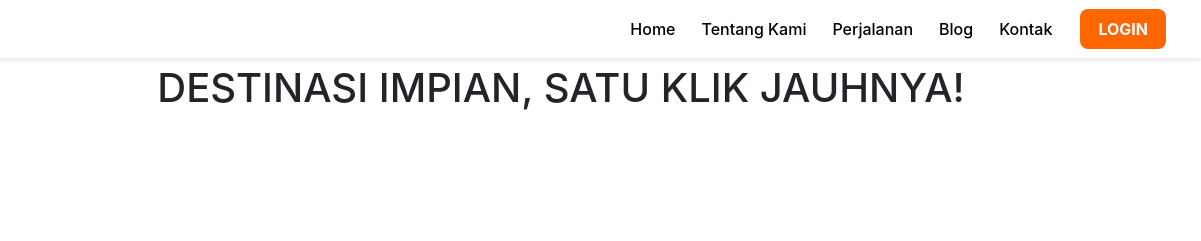
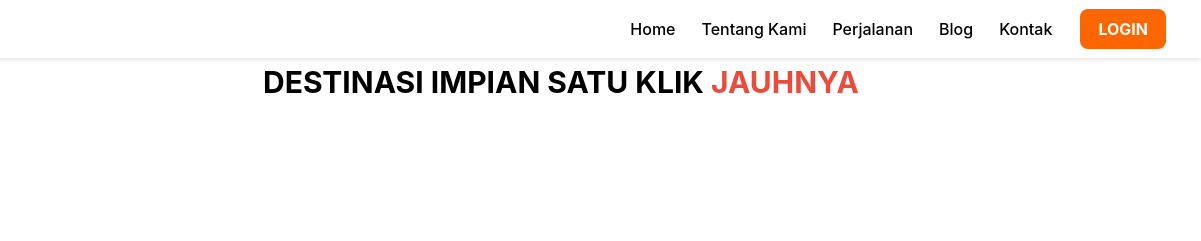
Before and after one commit to ibasrj23/TravelBooking, a website: page index.html in a window 1280 px wide. Shown: the top 241 px of the page, 79-1280 px from the left. Drawn offline with Linux system fonts and the light colour scheme; a web font is replaced by a local one.

Commit message:
perubahan pada styling warna dan ukuran teks pada bagian destinasi

```diff
--- a/asset/css/style.css
+++ b/asset/css/style.css
@@ -123,7 +123,7 @@ body {
 }
 
 .destinasi h2 {
-  font-size: 2.5rem;
+  font-size: 30px;
   margin-bottom: 1rem;
 }
 
--- a/index.html
+++ b/index.html
@@ -27,7 +27,9 @@
   </nav>
 
   <section class="destinasi">
-    <h2>DESTINASI IMPIAN, SATU KLIK JAUHNYA!</h2>
+    <h2 class="dual-color">
+    <span>DESTINASI IMPIAN SATU KLIK</span><span> JAUHNYA</span>
+    </h2>
   </section>
 
 
```
